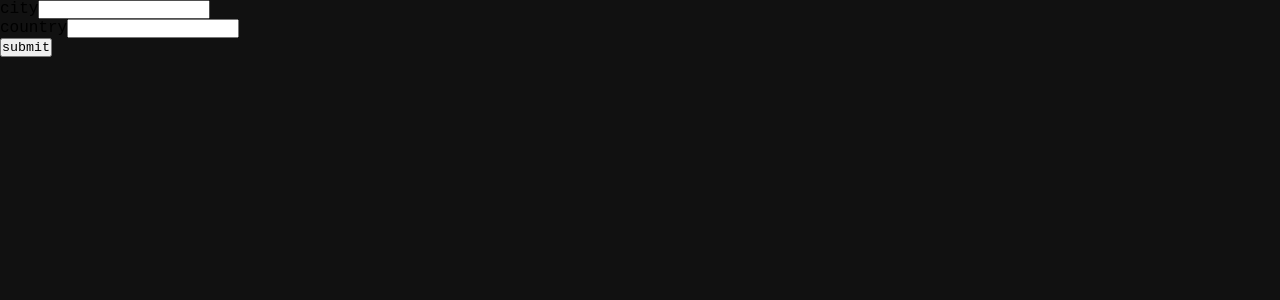
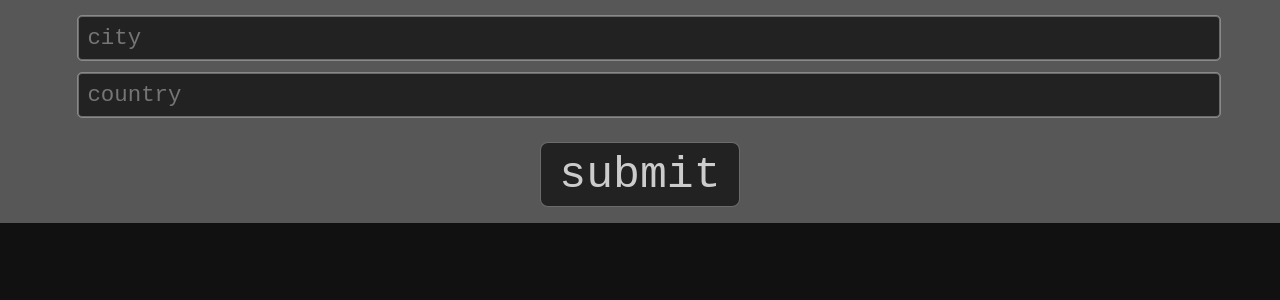
Before and after one commit to ThomasFoydel/weather, an Angular app: page / in a window 1280 px wide. Shown: the top 300 px of the page. Built offline with nearby package versions, Linux system fonts and the light colour scheme.

Commit message:
added basic form styles

```diff
--- a/src/app/user-input/user-input.component.css
+++ b/src/app/user-input/user-input.component.css
@@ -0,0 +1,51 @@
+.user-input-form {
+  bottom: 0;
+  padding: 1rem;
+  display: flex;
+  align-items: center;
+  background: #575757;
+  flex-direction: column;
+}
+
+.form-control {
+  width: 90%;
+  margin-bottom: 0.8rem;
+}
+
+.form-control input {
+  width: 100%;
+  padding: 0.5rem;
+  color: #3ce4dc;
+  font-size: 1.4rem;
+  background: #222;
+  border-radius: 4px;
+  border: 1px solid #cccccc6d;
+  outline: 1px solid #cccccc6d;
+}
+
+.form-control input:focus {
+  border: 1px solid #3ce4dc;
+  outline: 1px solid #3ce4dc;
+}
+
+.form-control label {
+  display: none;
+}
+
+.user-input-form button {
+  width: 200px;
+  color: #ccc;
+  font-size: 2.8rem;
+  margin-top: 0.8rem;
+  background: #222;
+  border-radius: 8px;
+  padding: 0.4rem 1rem;
+  transition: all 0.25s ease;
+  border: 1px solid #cccccc6d;
+}
+
+.user-input-form button:hover {
+  color: #3ce4dc;
+  background: #111;
+  border-color: #3ce4dc;
+}
--- a/src/app/user-input/user-input.component.html
+++ b/src/app/user-input/user-input.component.html
@@ -1,7 +1,14 @@
-<form (submit)="onSubmit()">
+<form class="user-input-form" (submit)="onSubmit()">
   <div class="form-control">
     <label for="city">city</label>
-    <input type="text" id="city" name="city" [(ngModel)]="city" required />
+    <input
+      required
+      id="city"
+      name="city"
+      type="text"
+      placeholder="city"
+      [(ngModel)]="city"
+    />
   </div>
 
   <div class="form-control">
@@ -11,6 +18,7 @@
       type="text"
       id="country"
       name="country"
+      placeholder="country"
       [(ngModel)]="country"
     />
   </div>
```
